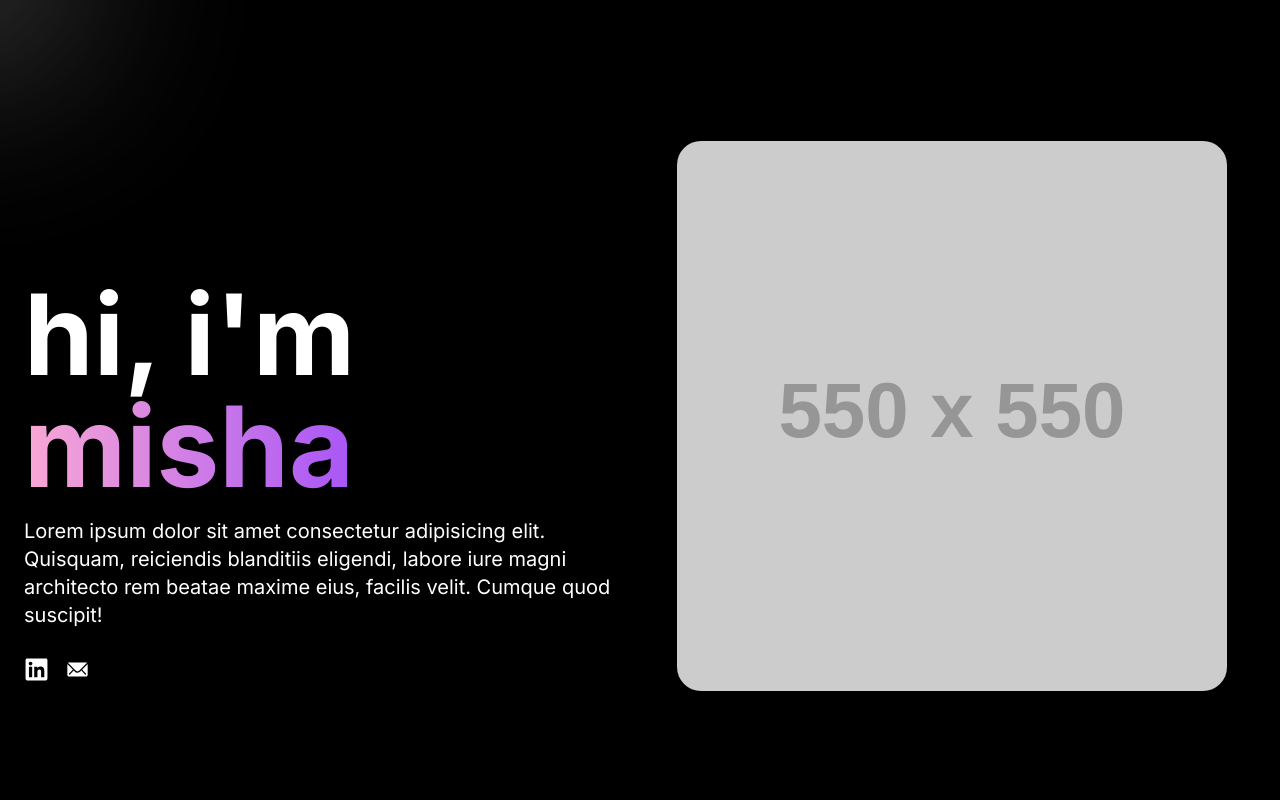
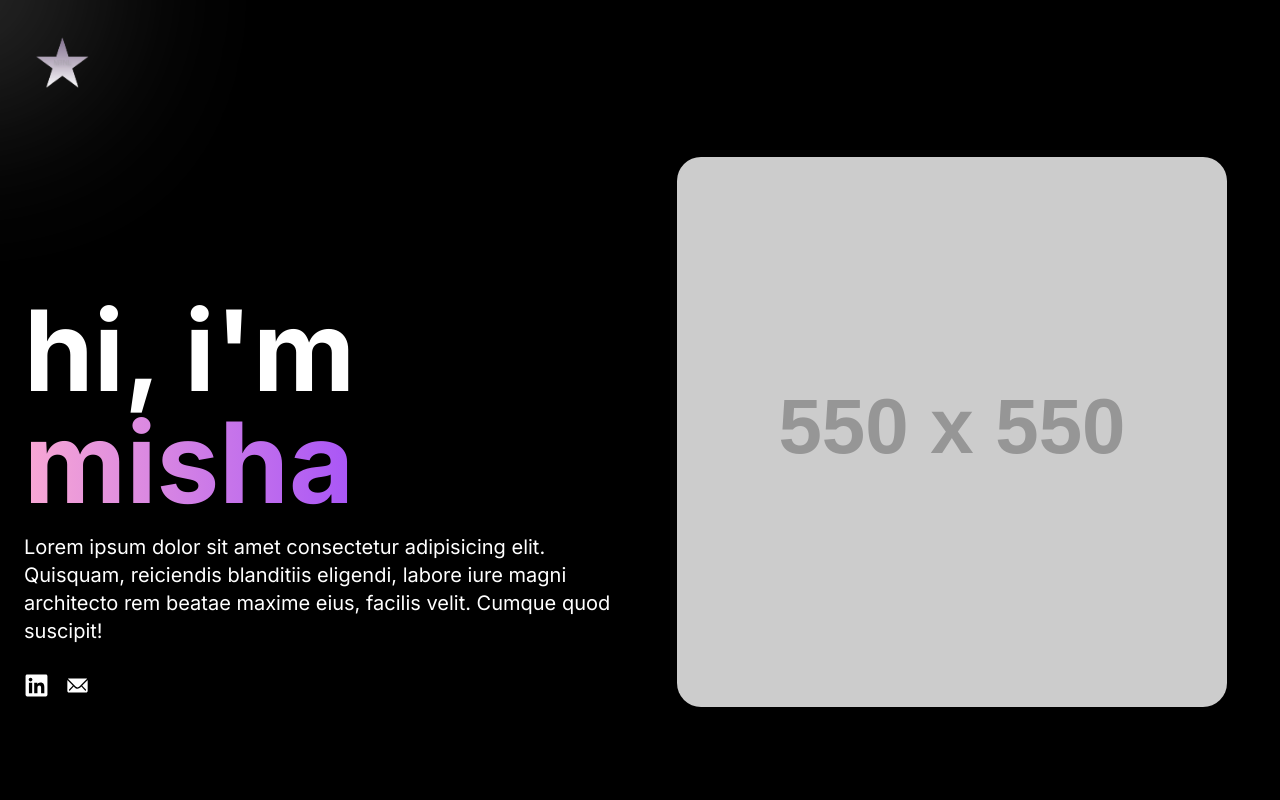
Before and after one commit to altshizu/portfolio-misha, a React (Create React App) app: page / in a window 1280 px wide. Shown: the top 800 px of the page. Built offline with nearby package versions, Linux system fonts and the light colour scheme; the HTML template or start-up script is replaced by a standard one.

Commit message:
added logo to navbar

```diff
--- a/src/App.tsx
+++ b/src/App.tsx
@@ -2,10 +2,12 @@ import Hero from "./components/Hero";
 import Footer from "./components/Footer";
 import Gradient from "./components/Gradient";
 import Projects from "./components/Projects";
+import Navbar from "./components/Navbar";
 
 export default function App() {
   return (
     <div className="relative h-full overflow-y-auto antialiased bg-black">
+      <Navbar />
       <Gradient />
       <div className="fixed inset-0 bg-fixed bg-cover bg-center"></div>
       <div className="relative z-10 flex flex-col items-center p-4 space-y-8 container mx-auto">
--- /dev/null
+++ b/src/components/Navbar.tsx
@@ -0,0 +1,7 @@
+export default function Navbar() {
+    return (
+        <section className="flex md:block items-center justify-center top-0 left-0 -mb-[7rem]">
+            <img src="./logo.png" className="w-64 h-64 md:w-32 md:h-32" alt="" />
+        </section>
+    )
+}
```
